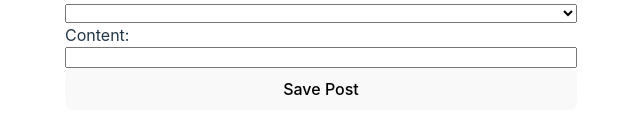
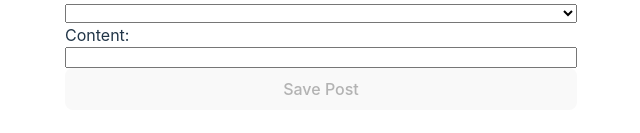
Before and after one commit to mbagher26/redux-two, a React (Vite) app: page / in a window 1280 px wide. Shown: the part 651-784 px from the top of the page, without its empty margins (319-959 px from the left). Built offline with nearby package versions, Linux system fonts and the light colour scheme.

Commit message:
decomment

```diff
--- a/src/features/posts/AddPostForm.tsx
+++ b/src/features/posts/AddPostForm.tsx
@@ -74,7 +74,7 @@ const AddPostForm = () => {
                 <button
                     type="button"
                     onClick={onSavePostChanged}
-                    // disabled={!canSave}
+                    disabled={!canSave}
                 >Save Post</button>
             </form>
         </section>
```
